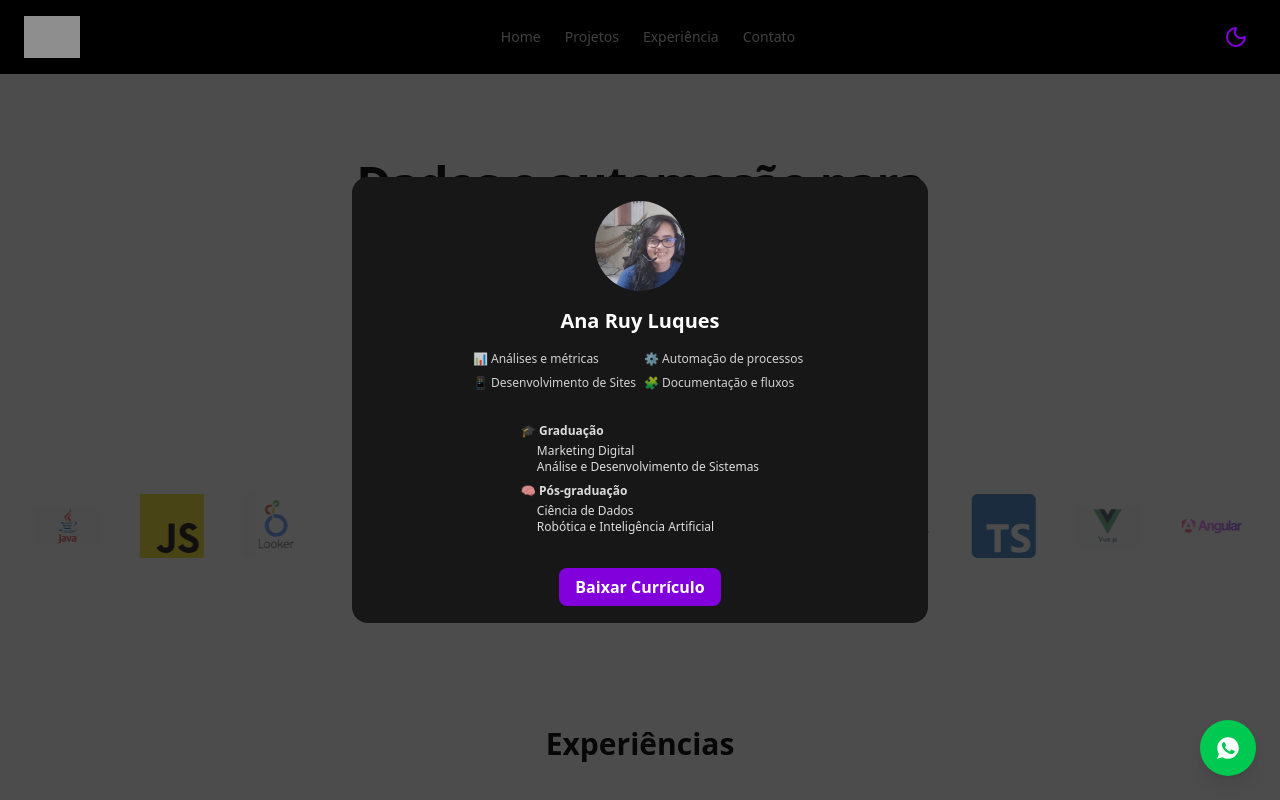
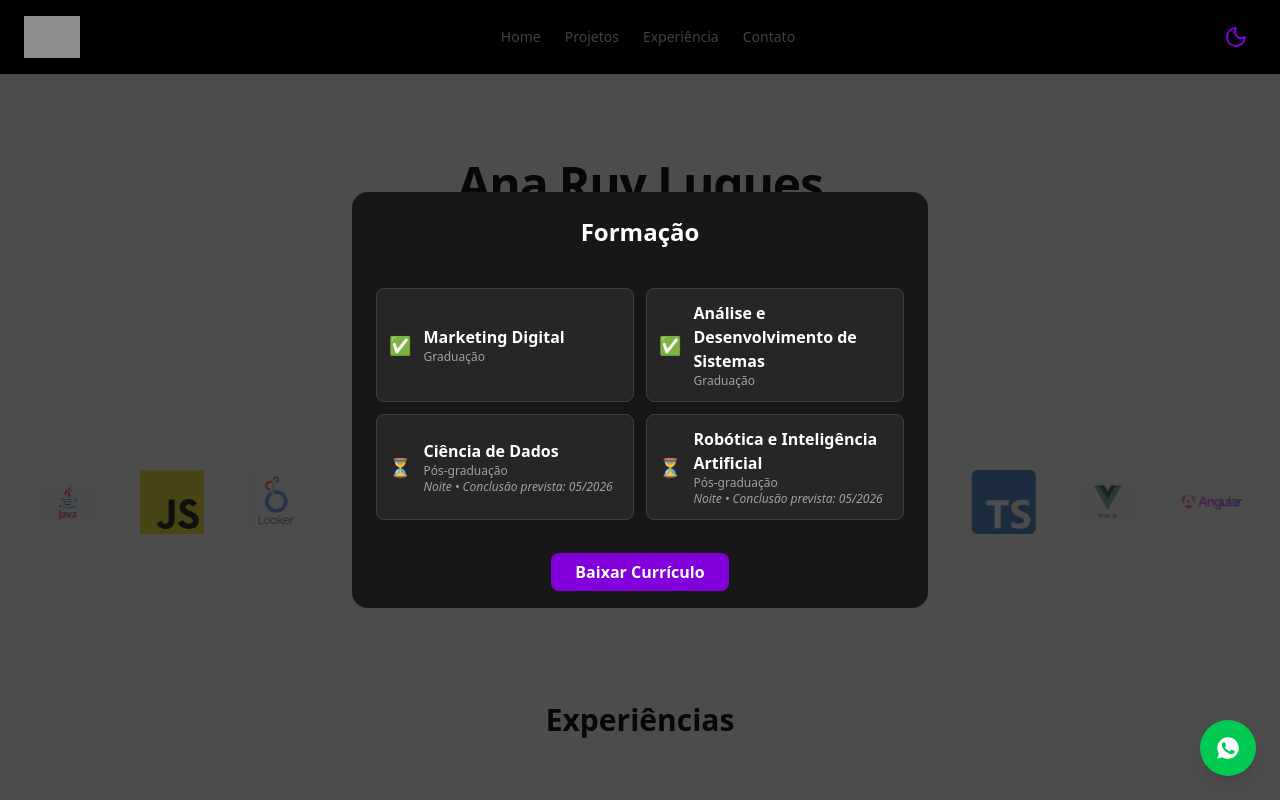
Before and after one commit to RuyLuques/ruyluques, a Next.js app: page / in a window 1280 px wide. Both pictures are taken after a click on the button "Sobre mim". Shown: the top 800 px of the page. Built offline with nearby package versions, Linux system fonts and the light colour scheme; grey boxes are pictures that could not be loaded.

Commit message:
Remoção de componente não utilizado, adaptação no layout da home e modal

```diff
--- a/app/About.tsx
+++ /dev/null
@@ -1,56 +0,0 @@
-"use client";
-
-import Image from "next/image";
-
-export default function About() {
-  return (
-    <section
-      id="sobre"
-      className="mx-auto max-w-7xl px-6 py-20"
-    >
-      <div className="mx-auto flex max-w-4xl flex-col items-center gap-8 text-center">
-
-        <Image
-          src="/logo/ana-ruy.png"
-          alt="foto de rosto da Ana Ruy Luques"
-          width={140}
-          height={140}
-          className="rounded-full object-cover"
-          priority
-        />
-
-        <h2 className="text-3xl font-bold sm:text-4xl">
-          Ana Ruy Luques
-        </h2>
-
-        <p className="text-base font-medium text-neutral-700 dark:text-neutral-300">
-          Analista de Sistemas · Desenvolvedora · Dados
-        </p>
-
-        <p className="max-w-3xl text-base leading-relaxed text-neutral-600 dark:text-neutral-400">
-          Analista de Sistemas com <strong>mais de 3 anos de experiência</strong>,
-          atuando na transformação de gargalos operacionais em
-          <strong> soluções digitais escaláveis</strong>.
-          Trabalho conectando dados, tecnologia e times para apoiar
-          decisões estratégicas e acelerar resultados.
-        </p>
-
-        <div className="grid gap-4 sm:grid-cols-2 text-left text-sm text-neutral-600 dark:text-neutral-400 max-w-3xl">
-          <p>📊 Dashboards e análises para tomada de decisão</p>
-          <p>⚙️ Automação e otimização de processos operacionais</p>
-          <p>📱 Gestão e publicação de aplicativos iOS e Android</p>
-          <p>🧩 Organização de fluxos, documentação e treinamentos</p>
-        </div>
-
-        <p className="mt-4 text-sm text-neutral-500 dark:text-neutral-500">
-          Formação em <strong>Análise e Desenvolvimento de Sistemas</strong> ·
-          Pós-graduação em andamento em <strong>Ciência de Dados</strong>
-        </p>
-
-        <p className="text-sm font-medium">
-          📧 anaruyofc@gmail.com
-        </p>
-      </div>
-    </section>
-  );
-}
--- a/app/Home.tsx
+++ b/app/Home.tsx
@@ -31,12 +31,14 @@ import Technologies from "./components/shared/Technologies";
                 </div>
 
                 <h1 className="max-w-3xl text-4xl font-bold tracking-tight sm:text-5xl">
-                        Dados e automação para soluções reais
+                    Ana Ruy Luques
                 </h1>
 
                 <p className="max-w-xl text-base text-neutral-500">
-                        Construí minha base ao longo de mais de 4 anos atuando em operações.
-                        Hoje, direciono minha carreira para a especialização em dados e automação, com foco em evolução técnica, consistência e projetos aplicados.
+                    Analista de sistemas formada em <strong>análise e desenvolvimento de sistemas</strong>,
+                    pós-graduanda em <strong>dados</strong> e <strong>automação com IA</strong>.
+                    Mais de <strong>4 anos</strong> de experiência em <strong> operações e processos</strong>.
+                    Estou me especializando em <strong>dados</strong> e <strong>automação</strong>.
                 </p>
 
                 <div className="flex gap-4">
--- a/app/components/AboutModal.tsx
+++ b/app/components/AboutModal.tsx
@@ -10,49 +10,57 @@ interface AboutModalProps {
 export default function AboutModal({ open, onClose }: AboutModalProps) {
   if (!open) return null;
 
+  const courses = [
+    { name: "Marketing Digital", type: "Graduação", status: "Concluído" },
+    { name: "Análise e Desenvolvimento de Sistemas", type: "Graduação", status: "Concluído" },
+    { name: "Ciência de Dados", type: "Pós-graduação", status: "Cursando", schedule: "Noite", finish: "05/2026" },
+    { name: "Robótica e Inteligência Artificial", type: "Pós-graduação", status: "Cursando", schedule: "Noite", finish: "05/2026" },
+  ];
+
   return (
     <div
-      className="fixed inset-0 z-50 flex items-center justify-center bg-black/70 px-4"
+      className="fixed inset-0 z-50 bg-black/70 flex items-start sm:items-center justify-center p-4"
       onClick={onClose}
     >
       <div
-        className="relative w-full max-w-xl rounded-2xl bg-neutral-900 p-6"
+        className="relative w-full max-w-xl rounded-2xl bg-neutral-900 p-6
+                   max-h-[80vh] sm:max-h-[90vh] overflow-auto"
         onClick={(e) => e.stopPropagation()}
       >
         <div className="flex flex-col items-center gap-4 text-center">
-          <Image
-            src="/logo/ana-ruy.png"
-            alt="Ana Ruy Luques"
-            width={90}
-            height={90}
-            className="rounded-full"
-            priority
-          />
+          <h2 className="text-2xl font-bold text-white">Formação</h2>
 
-          <h2 className="text-xl font-bold text-white">Ana Ruy Luques</h2>
-
-          <div className="grid grid-cols-2 gap-2 text-left text-xs text-white/80">
-            <p>📊 Análises e métricas</p>
-            <p>⚙️ Automação de processos</p>
-            <p>📱 Desenvolvimento de Sites</p>
-            <p>🧩 Documentação e fluxos</p>
-          </div>
-
-          <div className="text-xs text-white/85 text-left mt-4">
-            <p className="font-semibold mb-1">🎓 Graduação</p>
-            <p className="ml-4">Marketing Digital</p>
-            <p className="ml-4">Análise e Desenvolvimento de Sistemas</p>
-
-            <p className="font-semibold mt-2 mb-1">🧠 Pós-graduação</p>
-            <p className="ml-4">Ciência de Dados</p>
-            <p className="ml-4">Robótica e Inteligência Artificial</p>
+          <div className="w-full mt-6 grid grid-cols-1 sm:grid-cols-2 gap-3 text-left">
+            {courses.map((course, idx) => (
+              <div
+                key={idx}
+                className="flex items-center gap-3 rounded-lg border border-zinc-700 bg-neutral-800 p-3"
+              >
+                <span
+                  className={`text-lg ${
+                    course.status === "Concluído" ? "text-green-500" : "text-yellow-400"
+                  }`}
+                >
+                  {course.status === "Concluído" ? "✅" : "⏳"}
+                </span>
+                <div className="flex flex-col">
+                  <p className="text-white font-semibold">{course.name}</p>
+                  <p className="text-zinc-400 text-xs">{course.type}</p>
+                  {course.schedule && course.finish && (
+                    <p className="text-zinc-400 text-xs italic">
+                      {course.schedule} • Conclusão prevista: {course.finish}
+                    </p>
+                  )}
+                </div>
+              </div>
+            ))}
           </div>
 
           <div className="mt-6">
             <a
               href="/docs/ana-ruy.pdf"
               download="Ana Ruy - Analista de dados.pdf"
-              className="rounded-lg bg-purple-700 px-4 py-2 text-white font-semibold transition hover:bg-purple-800"
+              className="rounded-lg bg-purple-700 px-6 py-2 text-white font-semibold transition hover:bg-purple-800"
             >
               Baixar Currículo
             </a>
```
Lines whose indentation alone changed are shown as unchanged.
